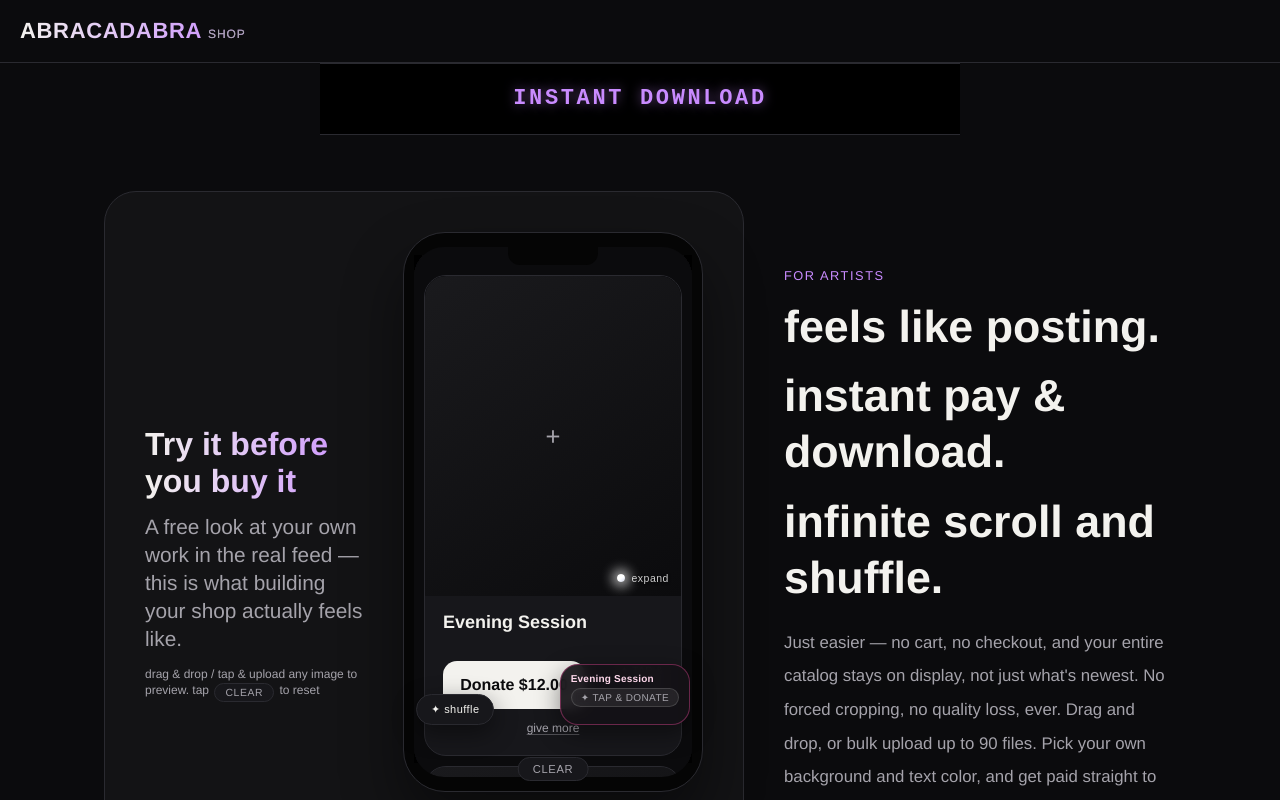
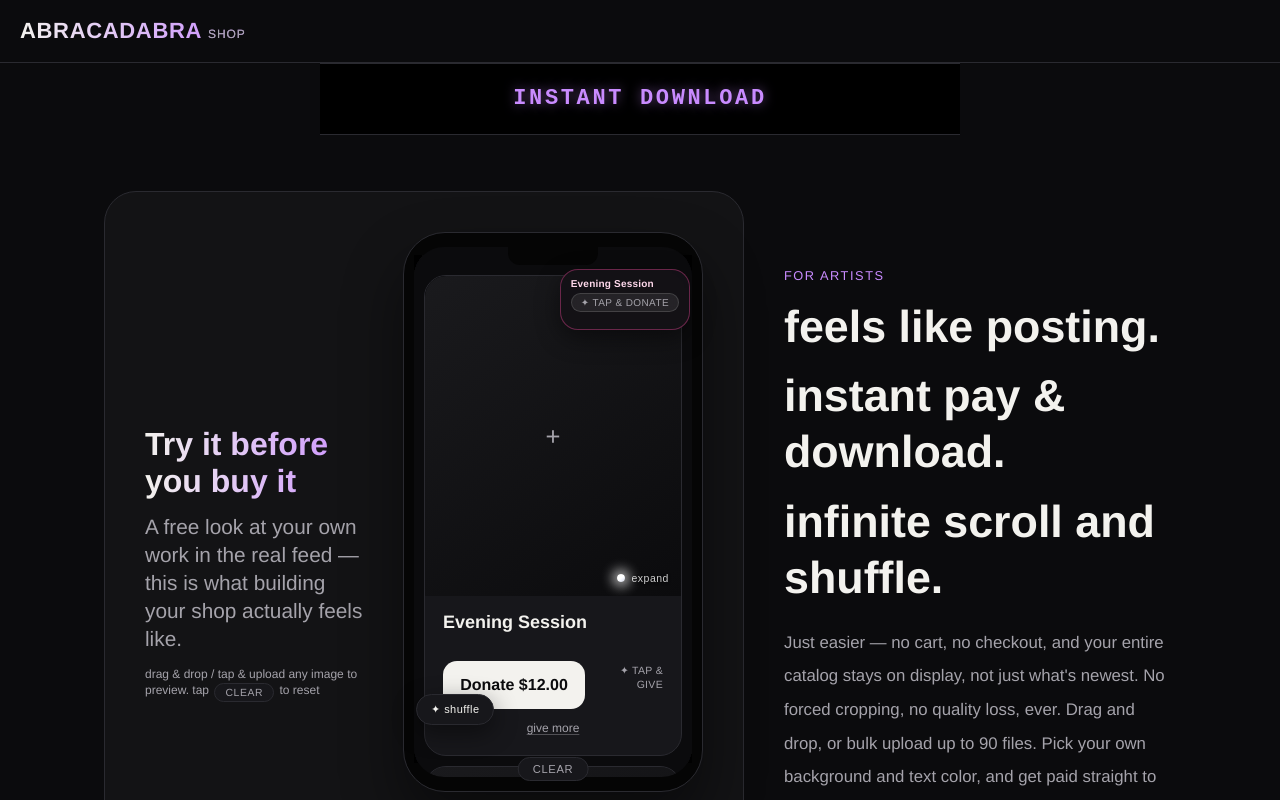
Before and after one commit to nimamixku/abracadabra-site, a Next.js app: page / in a window 1280 px wide. Shown: the top 800 px of the page. Built offline with nearby package versions, Linux system fonts and the light colour scheme.

Commit message:
Move try-it demo's floating buy chip to match real storefront placement

```diff
--- a/app/globals.css
+++ b/app/globals.css
@@ -2269,9 +2269,17 @@ textarea {
 }
 
 .tryit-phone .floating-buy-wrap {
+  /* Moved up near the top, right under the notch -- matching where this
+     same floating name/tap-and-pay chip sits on the real storefront
+     (StorefrontFeed.js's .floating-buy-wrap, top: 90px there). Down at
+     the bottom of this small phone frame it kept landing over whichever
+     photo happened to scroll underneath it, so when it switched to a
+     different card's name it looked like it belonged to the wrong
+     image. Anchored near the top instead, it reads as its own floating
+     shortcut rather than a caption on the photo behind it. */
   position: absolute;
-  top: auto;
-  bottom: 66px;
+  top: 36px;
+  bottom: auto;
   right: 12px;
   left: auto;
   width: auto;
```
